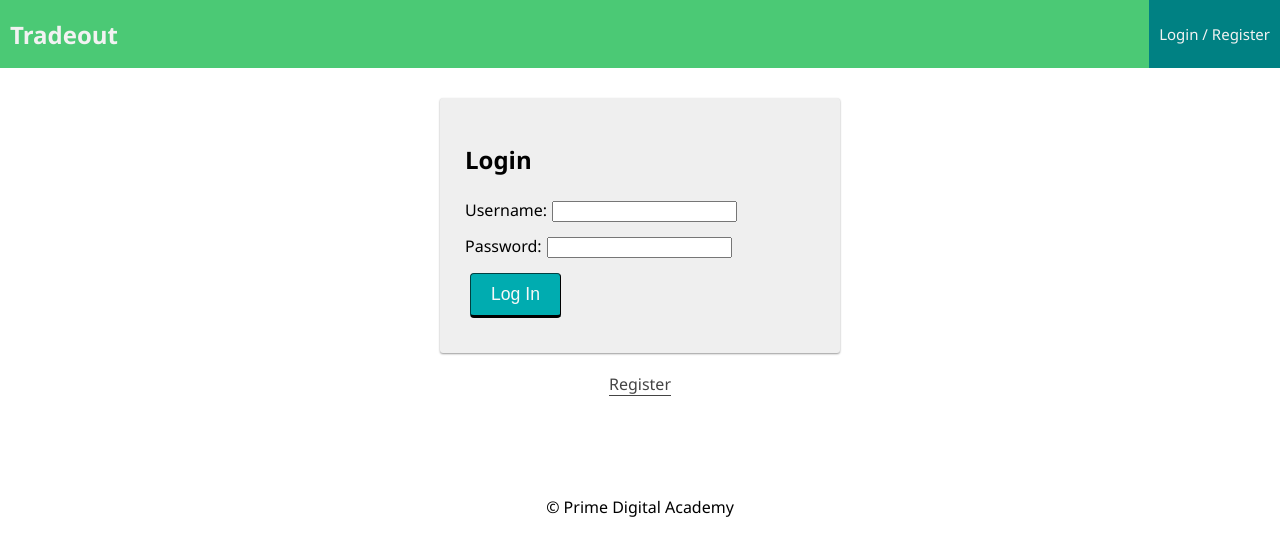
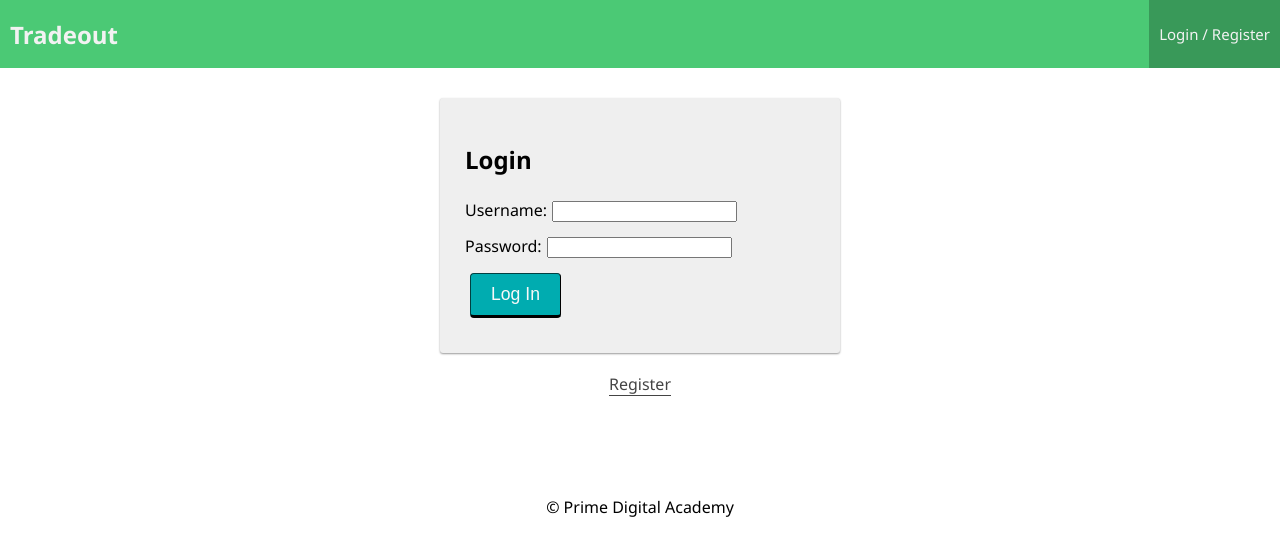
Before and after one commit to jdh2021/tradeout, a React (Create React App) app: page /send-to-recipient#/dashboard in a window 1280 px wide. In both pictures the pointer is over the link "Login / Register". Shown: the top 556 px of the page. Built offline with nearby package versions, Linux system fonts and the light colour scheme; no server answers.

Commit message:
changed button hover color on navbar

```diff
--- a/src/components/Nav/Nav.css
+++ b/src/components/Nav/Nav.css
@@ -38,5 +38,5 @@
 }
 
 .navLink:hover {
-  background-color: #008183;
+  background-color: #399959;
 }
```
